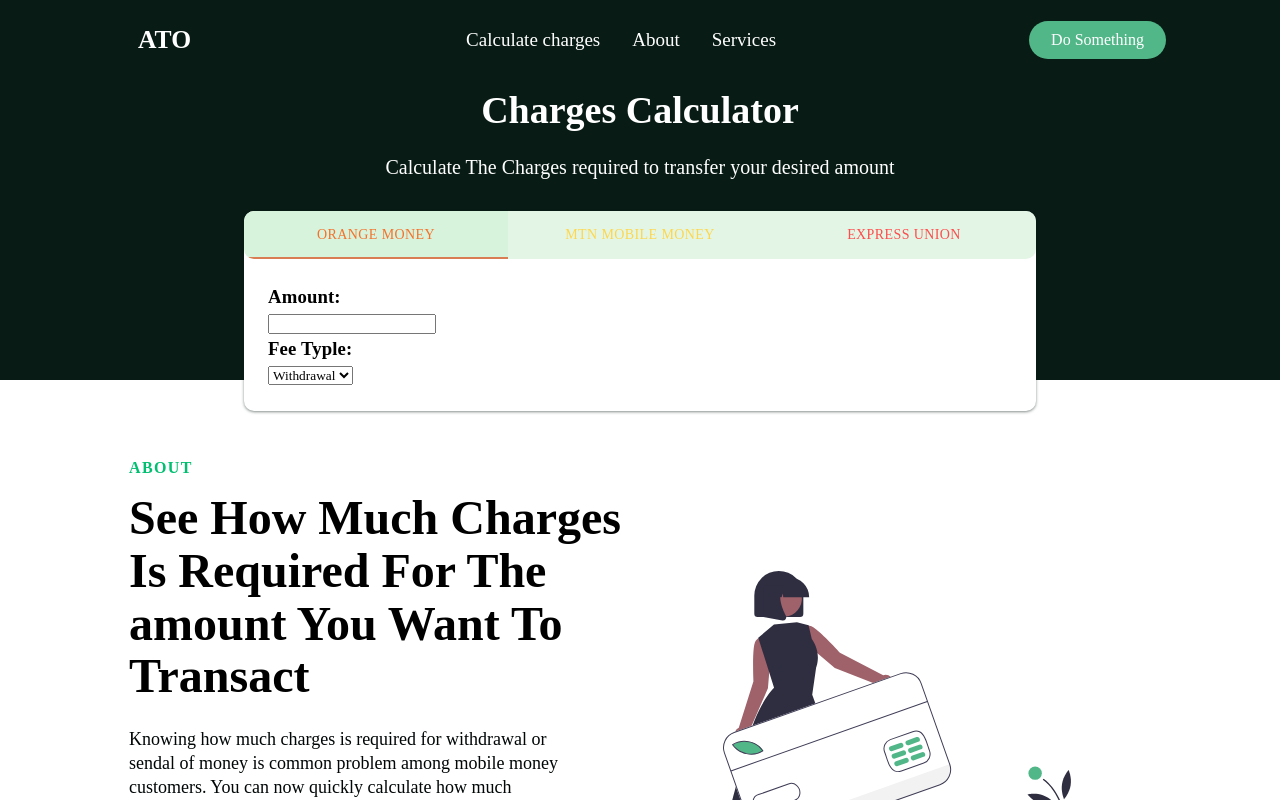
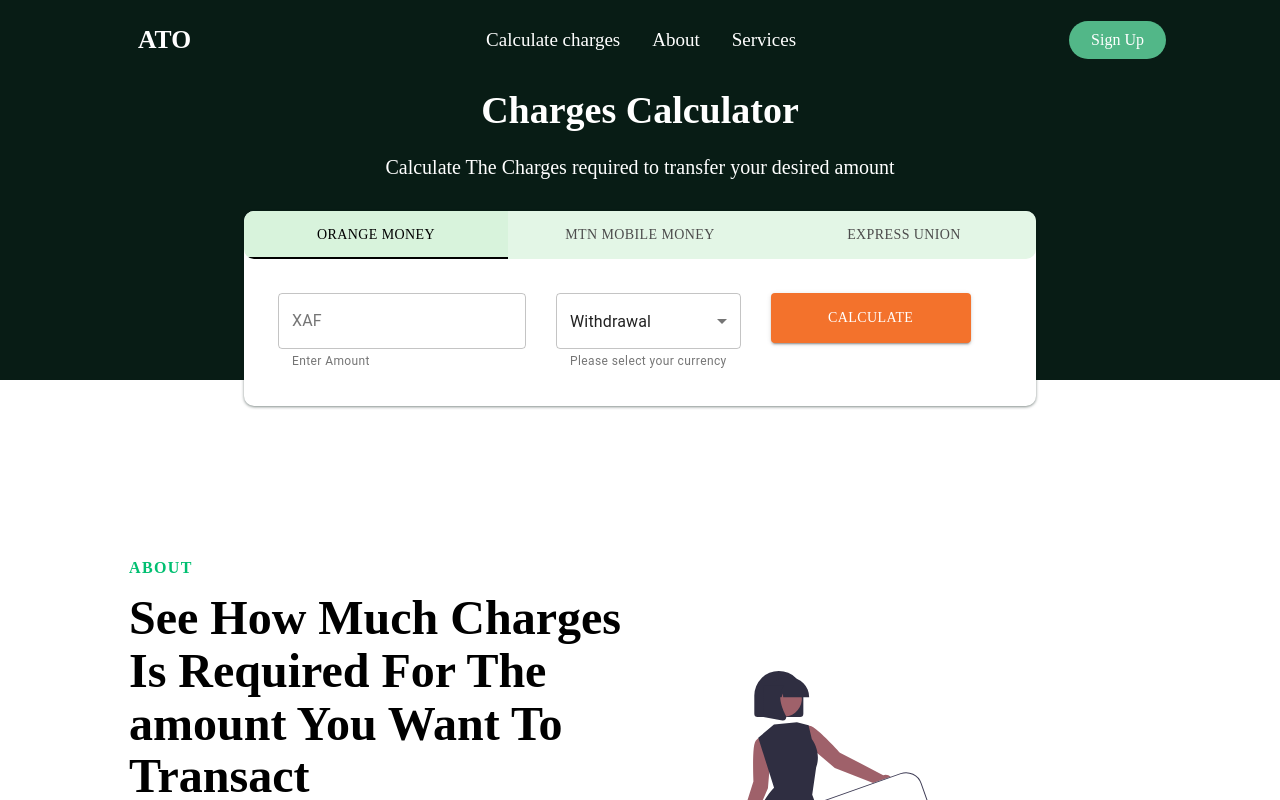
Before and after one commit to ato237/mobile-money-calc, a React (Create React App) app: page / in a window 1280 px wide. Shown: the top 800 px of the page. Built offline with nearby package versions, Linux system fonts and the light colour scheme; a web font is replaced by a local one.

Commit message:
Added Some calculation functionality to tab

```diff
--- a/src/components/InfoSection/InfoElements.js
+++ b/src/components/InfoSection/InfoElements.js
@@ -22,7 +22,7 @@
 `;
 
 export const InfoRow = styled.div`
-  margin-top: 80px;
+  margin-top: 180px;
   display: grid;
   grid-auto-columns: minmax(auto, 1fr);
   align-items: center;
@@ -31,7 +31,7 @@
 
   @media screen and (max-width: 768px) {
     height: 860px;
-    margin-top: 0;
+    margin-top: 50px;
     grid-template-areas: ${({ imgStart }) =>
       imgStart ? `'col1' 'col2'` : `'col1 col1' 'col2 col2'`};
   }
--- a/src/components/Navbar/index.js
+++ b/src/components/Navbar/index.js
@@ -48,7 +48,7 @@
 
           </NavMenu>
           <NavBtn>
-            <NavBtnLink to='/signin'>Do Something</NavBtnLink>
+            <NavBtnLink to='/signin'>Sign Up</NavBtnLink>
           </NavBtn>
         </NavbarContainer>
       </Nav>
--- a/src/components/Sidebar/index.js
+++ b/src/components/Sidebar/index.js
@@ -23,7 +23,7 @@
               </SidebarMenu>
               <SideBtnWrap>
                   <SidebarRoute to ='/signin' onClick={toggle}>
-                      Do Something
+                      Sign Up
                   </SidebarRoute>
               </SideBtnWrap>
           </SidebarWrapper>
--- a/src/components/SimpleTab.js
+++ b/src/components/SimpleTab.js
@@ -1,11 +1,12 @@
 import React from "react";
 import PropTypes from "prop-types";
 import { makeStyles } from "@material-ui/core/styles";
-import AppBar from "@material-ui/core/AppBar";
 import Tabs from "@material-ui/core/Tabs";
 import Tab from "@material-ui/core/Tab";
 import Typography from "@material-ui/core/Typography";
 import Box from "@material-ui/core/Box";
+import TextField from "@material-ui/core/TextField";
+import Button from "@material-ui/core/Button";
 
 function TabPanel(props) {
   const { children, value, index, ...other } = props;
@@ -16,7 +17,8 @@
       hidden={value !== index}
       id={`simple-tabpanel-${index}`}
       aria-labelledby={`simple-tab-${index}`}
-			{...other}>
+      {...other}
+    >
       {value === index && (
         <Box p={3}>
           <Typography>{children}</Typography>
@@ -26,6 +28,16 @@
   );
 }
 
+const withDrawalType = [
+  {
+    value: "retrait",
+    label: "Withdrawal",
+  },
+  {
+    value: "envoi",
+    label: "Sending",
+  },
+];
 TabPanel.propTypes = {
   children: PropTypes.node,
   index: PropTypes.any.isRequired,
@@ -49,69 +61,240 @@
   tabItemO: {
     background: "#d8f3dc",
     width: 400,
-		color: '#F3722C',
+    color: "#000",
     "&:hover": {
       background: "#F3722C",
-			color: "#000",
+      color: "#fff",
       borderBottom: "white",
     },
+    "&$selected": {
+      backgroundColor: "#F3722C",
+      color: "white",
+      fontWeight: theme.typography.fontWeightMedium,
+    },
+    "&:focus": {
+      backgroundColor: "#F3722C",
+      color: "white",
+    },
 
-		['@media (max-width:768px)']: { // eslint-disable-line no-useless-computed-key
-			width: 100
-		  }
+    ["@media (max-width:768px)"]: {
+      width: 100,
+    },
   },
   tabItemE: {
     width: 400,
     background: "#d8f3dc",
-		color: "#fdc500",
+    color: "#000",
     "&:hover": {
       background: "#fdc500",
-			color: "#000",
+      color: "#fff",
       borderBottom: "white",
     },
-		['@media (max-width:768px)']: { // eslint-disable-line no-useless-computed-key
-			width: 100
-		  }
+    ["@media (max-width:768px)"]: {
+      width: 100,
+    },
+    "&$selected": {
+      color: "#1890ff",
+      fontWeight: theme.typography.fontWeightMedium,
+    },
+    "&:focus": {
+      backgroundColor: "#fdc500",
+      color: "white",
+    },
   },
   tabItemY: {
     width: 400,
     background: "#d8f3dc",
-		color: "red",
+    color: "000",
     "&:hover": {
       background: "red",
-			color: "#000",
-			borderBottom: "white",
+      color: "#fff",
+      borderBottom: "black",
     },
-		['@media (max-width:768px)']: { // eslint-disable-line no-useless-computed-key
-			width: 100
-		  }
+    "&$selected": {
+      color: "#1890ff",
+      fontWeight: theme.typography.fontWeightMedium,
+    },
+    "&:focus": {
+      backgroundColor: "red",
+      color: "white",
+    },
+    ["@media (max-width:768px)"]: {
+      // eslint-disable-line no-useless-computed-key
+      width: 100,
+    },
   },
   tab: {
     borderRadius: "10px",
   },
+  form: {
+    display: "flex",
+    justifyContent: "flex-start",
+    padding: "10px !important",
+    ["@media (max-width:768px)"]: {
+      // eslint-disable-line no-useless-computed-key
+      padding: "0px !important",
+      display: "grid",
+    },
+  },
+  text: {
+    marginLeft: "30px",
+  },
+  buttonO: {
+    background: "#F3722C",
+    marginLeft: "30px",
+    width: 200,
+    height: 50,
+    "&:hover": {
+      background: "orange",
+      color: "#fff",
+    },
+    ["@media (max-width:768px)"]: {
+      // eslint-disable-line no-useless-computed-key
+      margin: 0,
+      padding: 0,
+    },
+  },
+  buttonM: {
+    background: "#fdc500",
+    marginLeft: "30px",
+
+    width: 200,
+    height: 50,
+    "&:hover": {
+      background: "orange",
+      color: "#fff",
+    },
+    ["@media (max-width:768px)"]: {
+      // eslint-disable-line no-useless-computed-key
+      margin: 0,
+      padding: 0,
+    },
+  },
+  buttonR: {
+    background: "red",
+    marginLeft: "30px",
+
+    width: 200,
+    height: 50,
+    "&:hover": {
+      background: "orange",
+      color: "#fff",
+    },
+    ["@media (max-width:768px)"]: {
+      // eslint-disable-line no-useless-computed-key
+      margin: 0,
+      padding: 0,
+    },
+  },
 }));
 
-export default function SimpleTab() {
-	const classes = useStyles();
+export default function SimpleTab(props) {
+  const classes = useStyles(props);
   const [value, setValue] = React.useState(0);
+  const [amount, setAmount] = React.useState("");
+  const [amountError, setAmountError] = React.useState(false);
+  const [calculatedValue, setCalculatedValue] = React.useState("");
+  const [finalValue, setFinalValue] = React.useState(amount);
+  const [isSubmitted, setSubmitted] = React.useState(false);
+
+  const [withdrawal, setWithdrawal] = React.useState("retrait");
 
   const handleChange = (event, newValue) => {
     setValue(newValue);
   };
+
+  const handleWithdraw = (event) => {
+    setWithdrawal(event.target.value);
+  };
+
+  const handleAmountChange = (e) => {
+    setAmount(e.target.value);
+    e.preventDefault();
+  };
+
+	const calculateOrangeMoney = (e) => {
+		e.preventDefault();
+		setAmountError(false);
+		if (amount == "") {
+			setAmountError(true);
+		}
+		if (amount && withdrawal === 'retrait') {
+			if (amount >= 50 && amount <= 6500) {
+				setCalculatedValue(amount * (3 / 100));
+				setFinalValue(parseInt(amount) + parseInt(calculatedValue));
+				console.log(finalValue, calculatedValue);
+			}
+			else if (amount >= 6501 && amount <= 10000) {
+				setCalculatedValue(180);
+				setFinalValue(parseInt(amount) + parseInt(calculatedValue));
+				console.log(finalValue);
+			} else if (amount >= 10001 && amount <= 13500) {
+				setCalculatedValue(300);
+				setFinalValue(parseInt(amount) + parseInt(calculatedValue));
+				console.log(finalValue, calculatedValue);
+			} else if (amount >= 13501 && amount <= 25000) {
+				setCalculatedValue(350);
+				setFinalValue(parseInt(amount) + parseInt(calculatedValue));
+				console.log(finalValue, calculatedValue);
+			} else if (amount >= 25001 && amount <= 50000) {
+				setCalculatedValue(700);
+				setFinalValue(parseInt(amount) + parseInt(calculatedValue));
+				console.log(finalValue, calculatedValue);
+			} else if (amount >= 50001 && amount <= 80000) {
+				setCalculatedValue(1350);
+				setFinalValue(parseInt(amount) + parseInt(calculatedValue));
+				console.log(finalValue, calculatedValue);
+			} else if (amount >= 80001 && amount <= 100000) {
+				setCalculatedValue(1800);
+				setFinalValue(parseInt(amount) + parseInt(calculatedValue));
+				console.log(finalValue, calculatedValue);
+			} else if (amount >= 100001 && amount <= 200000 && withdrawal) {
+				setCalculatedValue(2150);
+				setFinalValue(parseInt(amount) + parseInt(calculatedValue));
+				console.log(finalValue, calculatedValue);
+			} else if (amount >= 200001 && amount <= 300000) {
+				setCalculatedValue(3100);
+				setFinalValue(parseInt(amount) + parseInt(calculatedValue));
+				console.log(finalValue, calculatedValue);
+			} else if (amount >= 300001 && amount <= 400000) {
+				setCalculatedValue(3600);
+				setFinalValue(parseInt(amount) + parseInt(calculatedValue));
+				console.log(finalValue, calculatedValue);
+			} else if (amount >= 400001 && amount <= 500000) {
+				setCalculatedValue(3600);
+				setFinalValue(parseInt(amount) + parseInt(calculatedValue));
+				console.log(finalValue, calculatedValue);
+			}
+		};
+	}
+  const calculateMobileMoney = (e) => {
+    e.preventDefault();
+    if (amount && withdrawal === "retrait") {
+      console.log(amount, withdrawal);
+    }
+  };
+  const calculateExpressUnion = (e) => {
+    e.preventDefault();
+    if (amount && withdrawal) {
+      console.log(amount, withdrawal);
+    }
+  }
 
   return (
     <div className={classes.root}>
       <Tabs
         TabIndicatorProps={{
           style: {
-					  backgroundColor: "#D97D54",
-					 }
+            backgroundColor: "#000",
+          },
         }}
         className={classes.tab}
         varriant="fullWidth"
         value={value}
         onChange={handleChange}
-					aria-label="Orange Money Calculator">
+        aria-label="Orange Money Calculator"
+      >
         <Tab
           className={classes.tabItemO}
           label="Orange Money"
@@ -129,19 +312,124 @@
         />
       </Tabs>
       <TabPanel value={value} index={0}>
-				<h3>Amount:</h3>
-				<input type="" />
-				<h3>Fee Typle:</h3>
-				<select name="cars" id="cars">
-					<option value="Withdrawal">Withdrawal</option>
-					<option value="Deposit">deposit</option>
-				</select>
+        <form className={classes.form}>
+          <TextField
+            value={amount}
+            onChange={handleAmountChange}
+            id="outlined-basic"
+            helperText="Enter Amount"
+            label="XAF"
+            variant="outlined"
+            error={amountError}
+          />
+
+          <TextField
+            className={classes.text}
+            id="outlined-select-currency-native"
+            select
+            value={withdrawal}
+            onChange={handleWithdraw}
+            SelectProps={{
+              native: true,
+            }}
+            helperText="Please select your currency"
+            variant="outlined"
+          >
+            {withDrawalType.map((option) => (
+              <option key={option.value} value={option.value}>
+                {option.label}
+              </option>
+            ))}
+          </TextField>
+          <Button
+            onClick={calculateOrangeMoney}
+            className={classes.buttonO}
+            variant="contained"
+            color="primary"
+          >
+            Calculate
+          </Button>
+        </form>
+        <h3>{isSubmitted ? calculatedValue : finalValue}</h3>
+        <h3>{isSubmitted ? finalValue : calculatedValue}</h3>
       </TabPanel>
       <TabPanel value={value} index={1}>
-				Item Two
+        <form className={classes.form}>
+          <TextField
+            value={amount}
+            onChange={handleAmountChange}
+            id="outlined-basic"
+            helperText="Enter Amount"
+            label="XAF"
+            variant="outlined"
+          />
+
+          <TextField
+            className={classes.text}
+            id="outlined-select-currency-native"
+            select
+            value={withdrawal}
+            onChange={handleWithdraw}
+            SelectProps={{
+              native: true,
+            }}
+            helperText="Please select your currency"
+            variant="outlined"
+          >
+            {withDrawalType.map((option) => (
+              <option key={option.value} value={option.value}>
+                {option.label}
+              </option>
+            ))}
+          </TextField>
+          <Button
+            onClick={calculateMobileMoney}
+            className={classes.buttonM}
+            variant="contained"
+            color="primary"
+          >
+            Calculate
+          </Button>
+        </form>
       </TabPanel>
       <TabPanel value={value} index={2}>
-				Item Three
+        <form className={classes.form}>
+          <TextField
+            value={amount}
+            onChange={handleAmountChange}
+            id="outlined-basic"
+            helperText="Enter Amount"
+            label="XAF"
+            variant="outlined"
+          />
+
+          <TextField
+            className={classes.text}
+            id="outlined-select-currency-native"
+            select
+            value={withdrawal}
+            onChange={handleWithdraw}
+            SelectProps={{
+              native: true,
+            }}
+            helperText="Please select your currency"
+            variant="outlined"
+          >
+            {withDrawalType.map((option) => (
+              <option key={option.value} value={option.value}>
+                {option.label}
+              </option>
+            ))}
+          </TextField>
+          <Button
+            onClick={calculateExpressUnion}
+            className={classes.buttonR}
+            variant="contained"
+            color="primary"
+          >
+            Calculate
+          </Button>
+        </form>
       </TabPanel>
     </div>
   );
```
Lines whose indentation alone changed are shown as unchanged.
